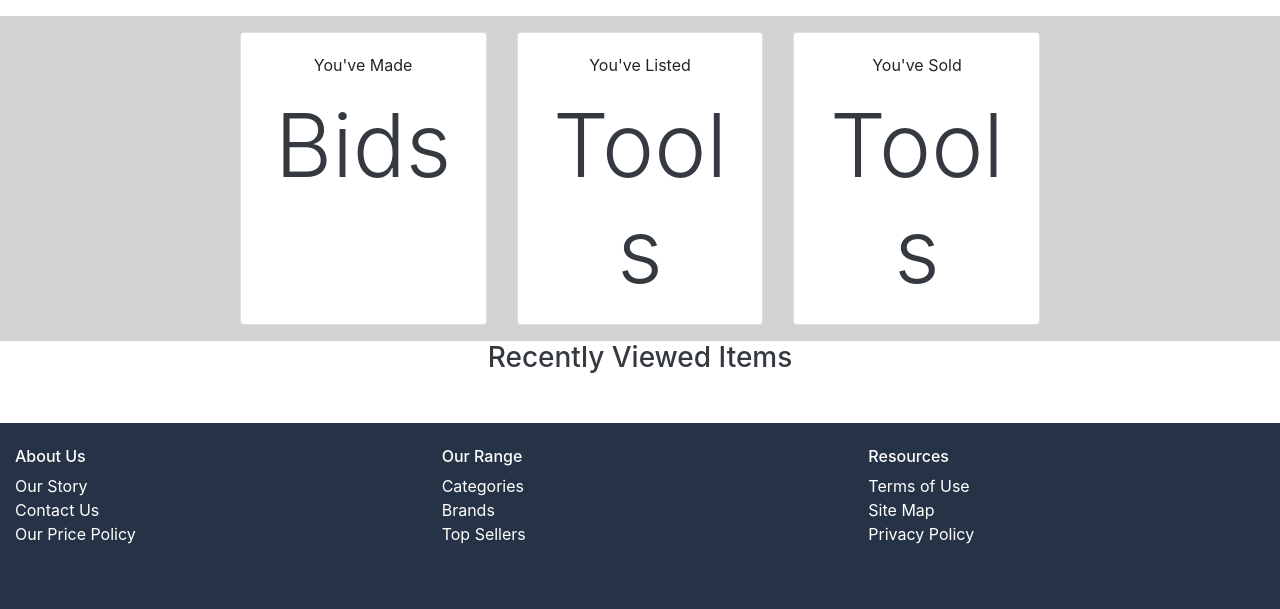
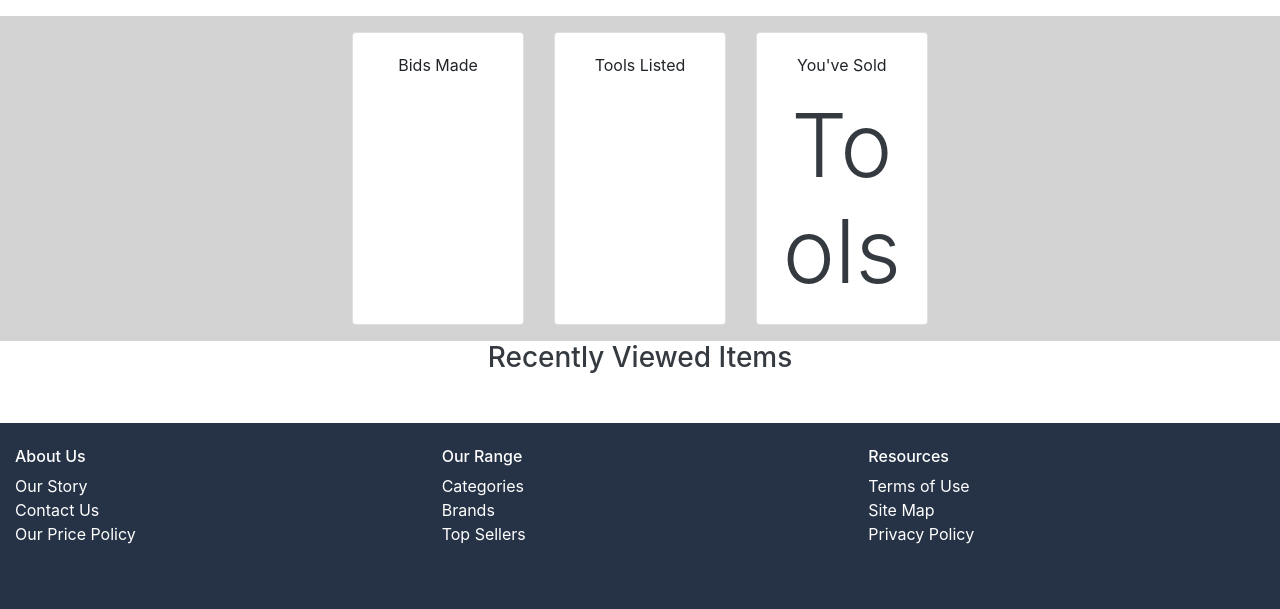
Before and after one commit to dcwilli/dustygarage, a Flask app: template marketplace/templates/userdash/maindash.html in a window 1280 px wide. Shown: the part 210-819 px from the top of the page. Run offline with Flask 2, Linux system fonts and the light colour scheme; the template is opened without the code that fills it, so the values that code supplies are empty; some libraries are stand-ins or nearby versions.

Commit message:
main dash card update

```diff
--- a/marketplace/templates/userdash/maindash.html
+++ b/marketplace/templates/userdash/maindash.html
@@ -130,10 +130,9 @@
                 <div class="card-deck mx-auto px-4 py-3">
                     <div class="card">
                         <div class="card-body">
-                            <p class="card-text">You've Made </p>
+                            <p class="card-text">Bids Made </p>
                             <a href="{{'/userdash/userbids/{}'.format(current_user.id)}}" <h5
                                 class="card-title display-2 text-decoration-none text-dark text-center">{{bid_length}}
-                                Bids
                                 </h5></a>
 
                         </div>
@@ -141,10 +140,9 @@
 
                     <div class="card">
                         <div class="card-body">
-                            <p class="card-text">You've Listed</p>
+                            <p class="card-text">Tools Listed</p>
                             <a href="{{'/userdash/userselling/{}'.format(current_user.id)}}" <h5
                                 class="card-title display-2 text-decoration-none text-dark text-center">{{tool_length}}
-                                Tools
                                 </h5></a>
 
 
```
